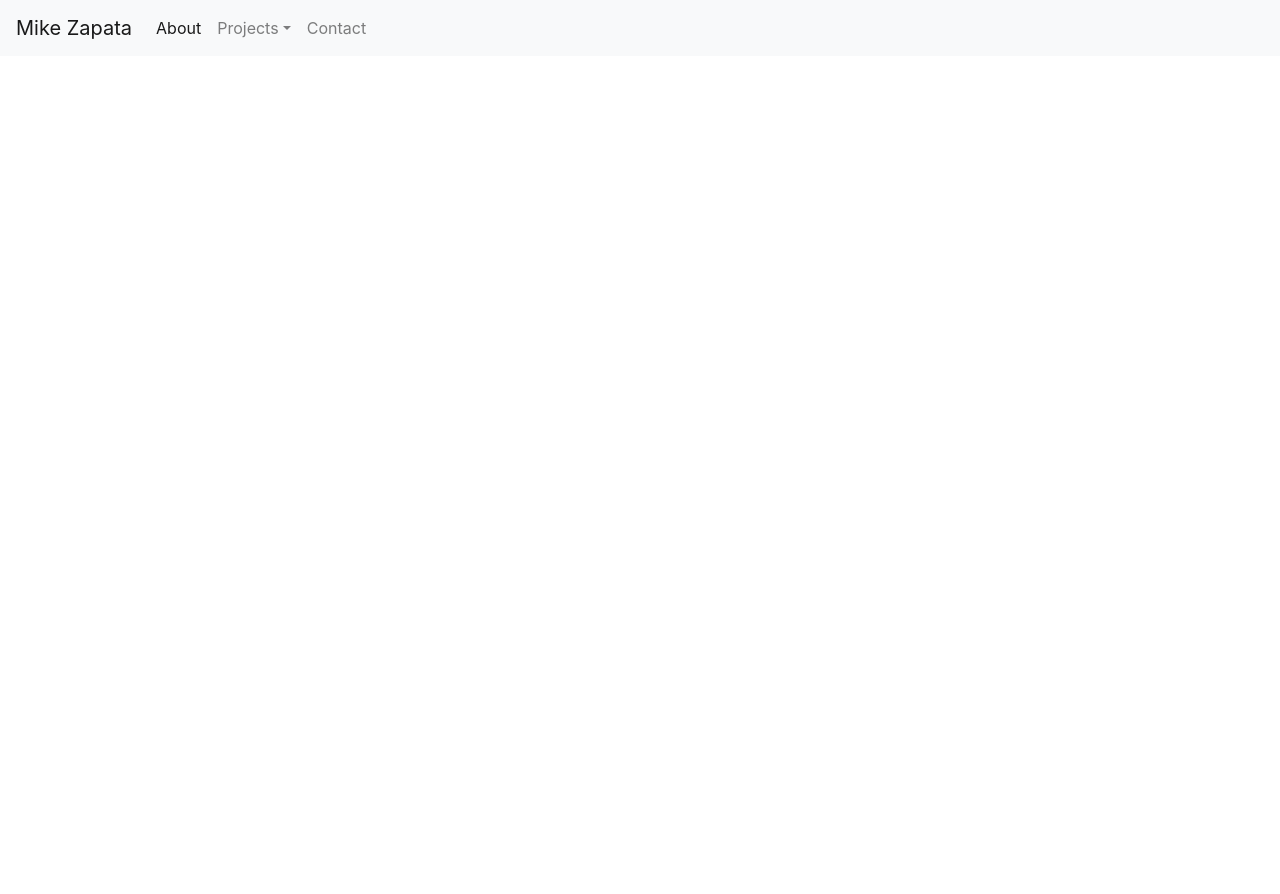
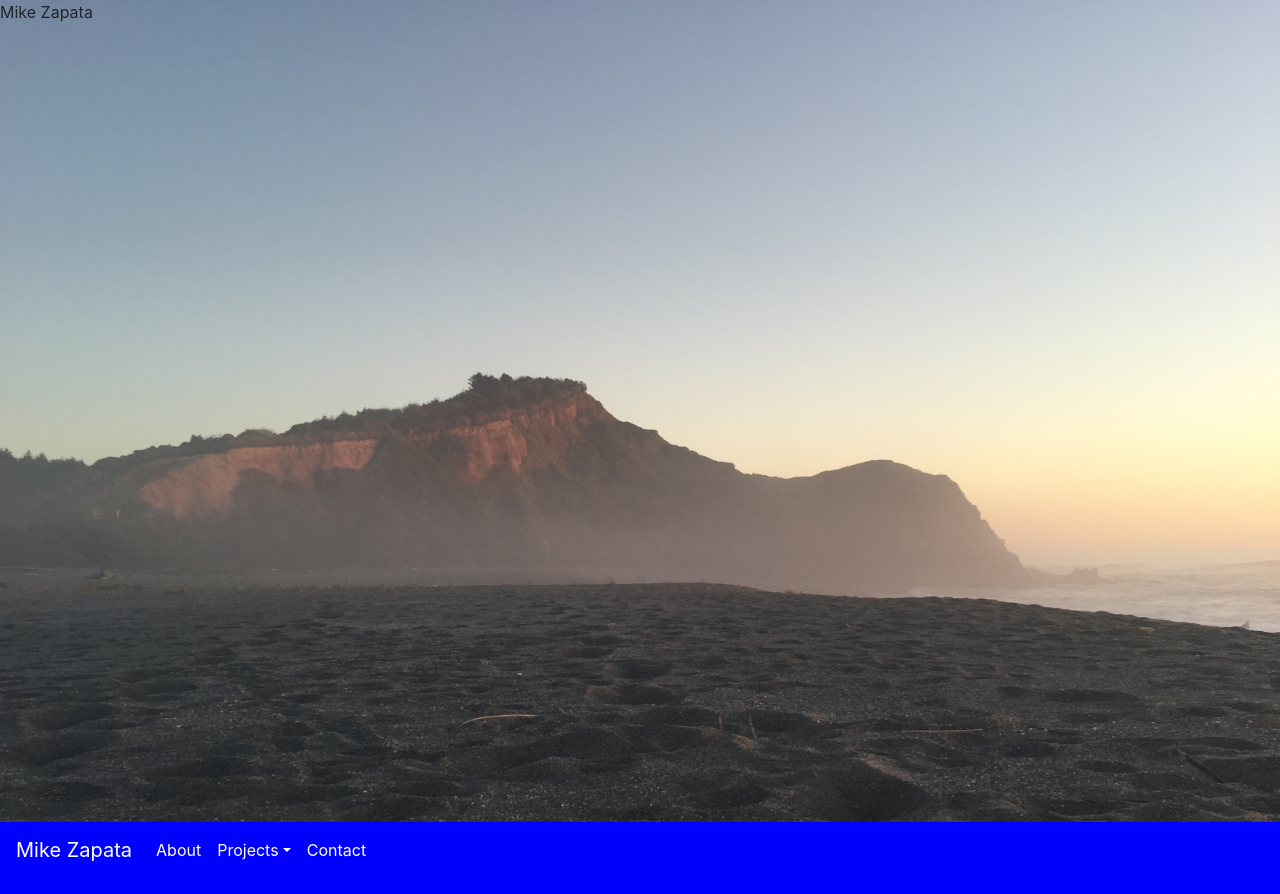
Before and after one commit to zapmi/MZ-portfolio, an Angular app in the folder portfolio/: page / in a window 1280 px wide. Before the commit the page ends 800 px from the top, so only its background shows below. Built offline with nearby package versions, Linux system fonts and the light colour scheme.

Commit message:
background image added above navbar

```diff
--- a/portfolio/src/app/app.component.html
+++ b/portfolio/src/app/app.component.html
@@ -1 +1,2 @@
+<app-canvas></app-canvas>
 <app-header></app-header>
--- a/portfolio/src/app/app.component.ts
+++ b/portfolio/src/app/app.component.ts
@@ -1,5 +1,6 @@
 import { Component } from '@angular/core';
-import { HeaderComponent } from './header/header.component'
+// import { HeaderComponent } from './header/header.component'
+// import { CanvasComponent } from './canvas/canvas.component'
 
 @Component({
   selector: 'app-root',
--- a/portfolio/src/app/app.module.ts
+++ b/portfolio/src/app/app.module.ts
@@ -5,12 +5,14 @@ import { NgbModule } from '@ng-bootstrap/ng-bootstrap';
 import { AppRoutingModule } from './app-routing.module';
 import { AppComponent } from './app.component';
 import { HeaderComponent } from './header/header.component';
+import { CanvasComponent } from './canvas/canvas.component';
 
 
 @NgModule({
   declarations: [
     AppComponent,
-    HeaderComponent
+    HeaderComponent,
+    CanvasComponent
   ],
   imports: [
     BrowserModule,
--- /dev/null
+++ b/portfolio/src/app/canvas/canvas.component.css
@@ -0,0 +1,7 @@
+.canvas {
+    /* background-color: red; */
+    background-image: url('../../assets/images/patricksPoint.jpg');
+    background-size: cover;
+    width: 100%;
+    height: 822px;
+}
--- /dev/null
+++ b/portfolio/src/app/canvas/canvas.component.html
@@ -0,0 +1,5 @@
+<div class="canvas">
+    <p>Mike Zapata</p>
+    <!-- <p>Full Stack Web Developer</p> -->
+    <!-- <p>Chicago, IL</p> -->
+</div>
--- /dev/null
+++ b/portfolio/src/app/canvas/canvas.component.ts
@@ -0,0 +1,15 @@
+import { Component, OnInit } from '@angular/core';
+
+@Component({
+  selector: 'app-canvas',
+  templateUrl: './canvas.component.html',
+  styleUrls: ['./canvas.component.css']
+})
+export class CanvasComponent implements OnInit {
+
+  constructor() { }
+
+  ngOnInit() {
+  }
+
+}
--- a/portfolio/src/app/header/header.component.css
+++ b/portfolio/src/app/header/header.component.css
@@ -0,0 +1,7 @@
+a {
+    color: white;
+}
+
+.navbar-toggler {
+    color: white;
+}
--- a/portfolio/src/app/header/header.component.html
+++ b/portfolio/src/app/header/header.component.html
@@ -1,5 +1,5 @@
 <header>
-    <nav class="navbar navbar-expand-lg navbar-light bg-light mb-3">
+    <nav class="navbar navbar-expand-lg navbar-transparent mb-3">
         <a class="navbar-brand" [routerLink]="'.'">Mike Zapata</a>
 
         <button class="navbar-toggler" type="button" (click)="isMenuCollapsed = !isMenuCollapsed">
@@ -12,7 +12,7 @@
                     <a class="nav-link" [routerLink]="'.'" (click)="isMenuCollapsed = true">About</a>
                 </li>
                 <li class="nav-item dropdown" ngbDropdown>
-                    <a class="nav-link dropdown-toggle" id="id01" href="#" ngbDropdownToggle>Projects</a>
+                    <a class="nav-link dropdown-toggle" id="Projects" href="#" ngbDropdownToggle>Projects</a>
                     <div class="dropdown-menu" aria-labelledby="id01" ngbDropdownMenu>
                         <a class="dropdown-item" href="#">HTML</a>
                         <a class="dropdown-item" href="#">TS</a>
--- a/portfolio/src/index.html
+++ b/portfolio/src/index.html
@@ -2,7 +2,7 @@
 <html lang="en">
 <head>
   <meta charset="utf-8">
-  <title>MyApp</title>
+  <title>M ⌘ Z</title>
   <base href="/">
   <meta name="viewport" content="width=device-width, initial-scale=1">
   <link rel="icon" type="image/x-icon" href="favicon.ico">
--- a/portfolio/src/styles.css
+++ b/portfolio/src/styles.css
@@ -1 +1,6 @@
 /* You can add global styles to this file, and also import other style files */
+
+body {
+    background-color: blue;
+
+}
```
Also changed, not shown: portfolio/src/assets/images/patricksPoint.jpg (added), 1 other file (tests, documents, lock files or other folders).
